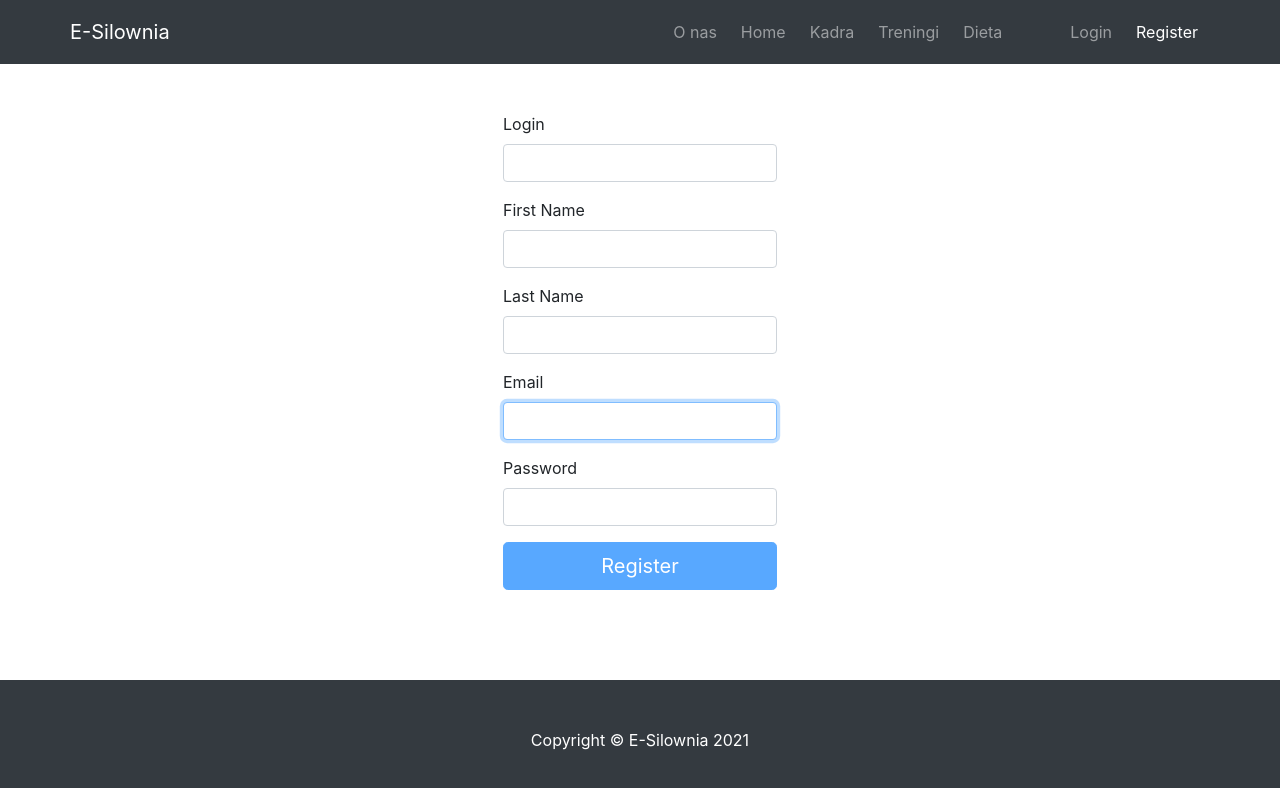
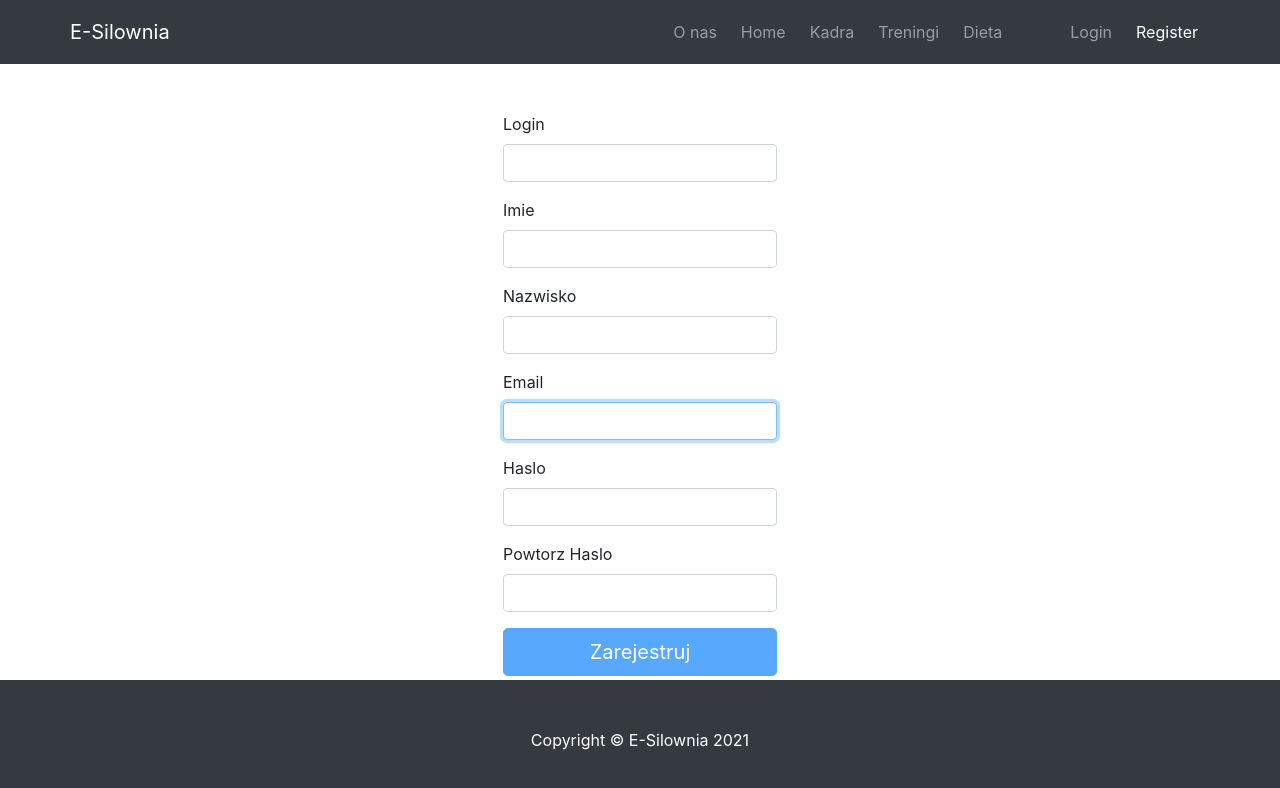
Before and after one commit to panjacob/PGYM-esilownia, a React (Create React App) app in the folder frontend/esilownia/: page /register in a window 1280 px wide. Shown: the top 788 px of the page. Built offline with nearby package versions, Linux system fonts and the light colour scheme.

Commit message:
Zmiana ang na pl w forms + dodanie rep_password

```diff
--- a/frontend/esilownia/src/components/Login/Login_form.js
+++ b/frontend/esilownia/src/components/Login/Login_form.js
@@ -34,7 +34,7 @@ function Login_form() {
           />
         </Form.Group>
         <Form.Group size="lg" controlId="password">
-          <Form.Label>Password</Form.Label>
+          <Form.Label>Haslo</Form.Label>
           <Form.Control
             type="password"
             value={password}
@@ -42,7 +42,7 @@ function Login_form() {
           />
         </Form.Group>
         <Button onClick={message} block size="lg" type="submit" disabled={!validateForm()}>
-          Login
+          Zaloguj
         </Button>
       </Form>
     </div>
--- a/frontend/esilownia/src/components/Register/Register_form.js
+++ b/frontend/esilownia/src/components/Register/Register_form.js
@@ -3,18 +3,19 @@ import Form from "react-bootstrap/Form";
 import Button from "react-bootstrap/Button";
 import 'bootstrap/dist/css/bootstrap.min.css';
 
-// rep password i sila hasla
+// scrypt do sily hasla
 
 function Register_form() {
 
     const [email, setEmail] = useState("");
     const [password, setPassword] = useState("");
+    const [rep_password, setRep_password] = useState("");
     const [login, setLogin] = useState("");
     const [firstname, setFirstname] = useState("");
     const [lastname, setLastname] = useState("");
 
     function validateForm() {
-      return email.length > 0 && password.length > 0 && login.length > 0 && firstname.length > 0 && lastname.length > 0;
+      return email.length > 0 && password.length > 0 && login.length > 0 && firstname.length > 0 && lastname.length > 0 && rep_password.length > 0;
     }
 
     function handleSubmit(event) {
@@ -27,6 +28,7 @@ function Register_form() {
         console.log(lastname)
         console.log(email)
         console.log(password)
+        console.log(rep_password)
      }
 
   return (
@@ -44,7 +46,7 @@ function Register_form() {
                 </Form.Group>
 
                 <Form.Group size="lg" controlId="Firstname">
-  <Form.Label>First Name</Form.Label>
+                  <Form.Label>Imie</Form.Label>
                   <Form.Control
                     autoFocus
                     type="text"
@@ -54,7 +56,7 @@ function Register_form() {
                 </Form.Group>
 
                 <Form.Group size="lg" controlId="Lastname">
-  <Form.Label>Last Name</Form.Label>
+                  <Form.Label>Nazwisko</Form.Label>
                   <Form.Control
                     autoFocus
                     type="text"
@@ -74,7 +76,7 @@ function Register_form() {
                 </Form.Group>
 
                 <Form.Group size="lg" controlId="password">
-  <Form.Label>Password</Form.Label>
+                  <Form.Label>Haslo</Form.Label>
                   <Form.Control
                     type="password"
                     value={password}
@@ -82,8 +84,17 @@ function Register_form() {
                   />
                 </Form.Group>
 
+                  <Form.Group size="lg" controlId="rep_password">
+                      <Form.Label>Powtorz Haslo</Form.Label>
+                      <Form.Control
+                          type="password"
+                          value={rep_password}
+                          onChange={(e) => setRep_password(e.target.value)}
+                      />
+                  </Form.Group>
+
 <Button onClick={message} block size="lg" type="submit" disabled={!validateForm()}>
-  Register
+  Zarejestruj
 </Button>
 </Form>
     </div>
```
Lines whose indentation alone changed are shown as unchanged.
